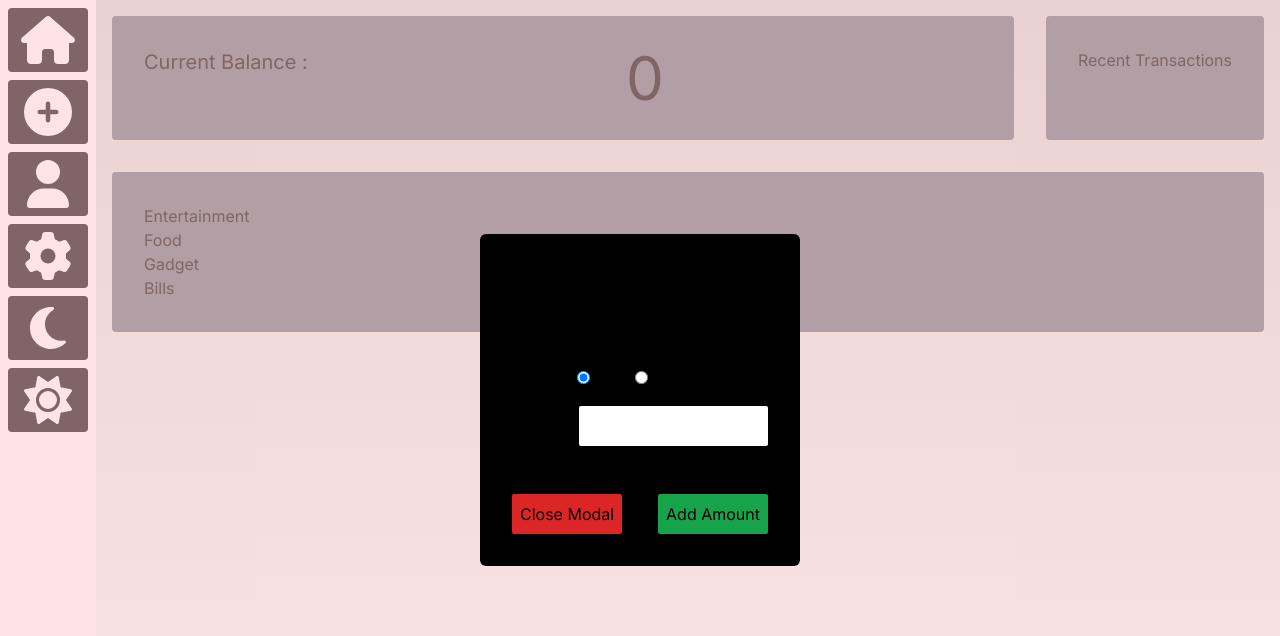
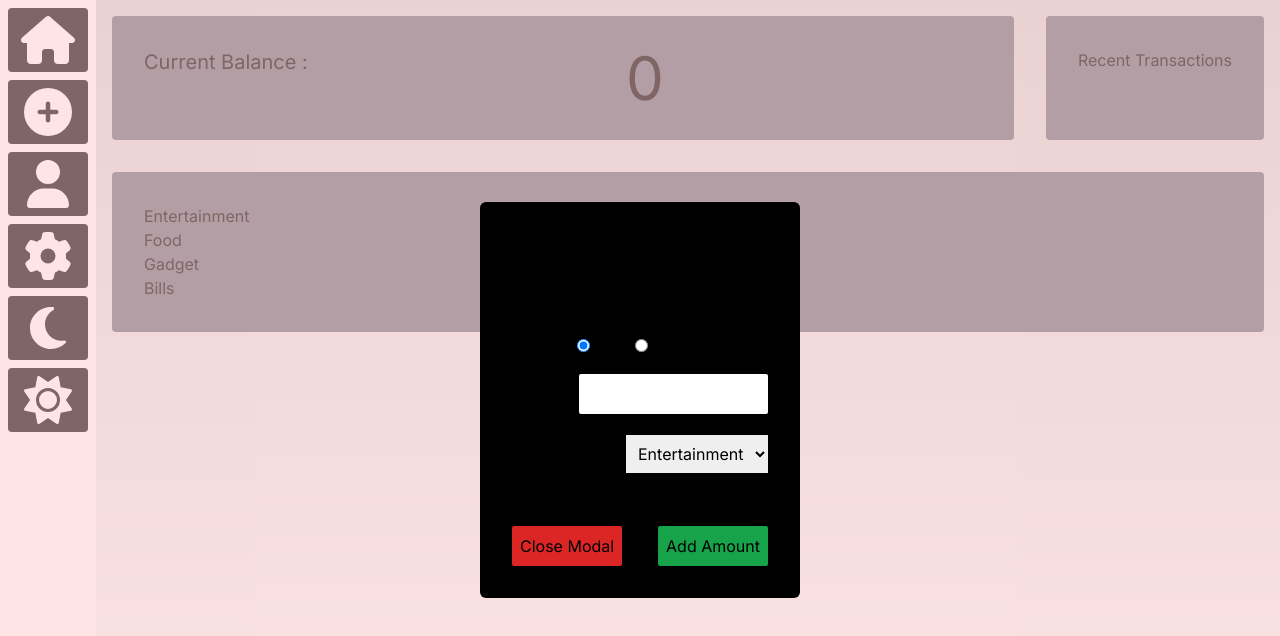
Before and after one commit to 11amanraj/expense-manager, a Next.js app: page / in a window 1280 px wide. Both pictures are taken after a click on the icon 48 px from the left and 112 px from the top of the page. Shown: the top 636 px of the page. Built offline with nearby package versions, Linux system fonts and the light colour scheme.

Commit message:
Added select tag in AddEntry component

```diff
--- a/components/Dashboard/AddEntry.tsx
+++ b/components/Dashboard/AddEntry.tsx
@@ -1,7 +1,7 @@
 import { FontAwesomeIcon } from '@fortawesome/react-fontawesome'
 import { faCirclePlus } from '@fortawesome/free-solid-svg-icons'
 import { useDispatch } from 'react-redux'
-import { AppDispatch } from '@redux/store'
+import { AppDispatch, useAppSelector } from '@redux/store'
 import { addOneCredit, addOneExpense } from '@redux/reducers/balanceReducer'
 import { useEffect, useRef, useState } from 'react'
 import Modal from '@components/UI/Modal'
@@ -9,6 +9,7 @@ import { transactionType } from '../../types/types'
 
 const AddEntry = () => {
     const dispatch = useDispatch<AppDispatch>()
+    const allCategories = useAppSelector(state => state.category)
     const [showModal, setShowModal] = useState(false)
     const [error, setError] = useState<string>('')
     const inputRef = useRef<HTMLInputElement>(null)
@@ -85,6 +86,14 @@ const AddEntry = () => {
                         ref={inputRef}
                     />
                 </div>
+                <div className='flex justify-between items-center gap-2'>
+                    <label htmlFor="category">Choose a Category:</label>
+                    <select className='p-2 flex-1 text-black' name="category" id="category">
+                        {allCategories.map(category => (
+                            <option key={category.id} value={category.title}>{category.title}</option>
+                        ))}
+                    </select>
+                </div>
                 <div className='text-red-500 text-xs h-4'>{error}</div>
                 <div className='flex justify-between'>
                     <button
```
